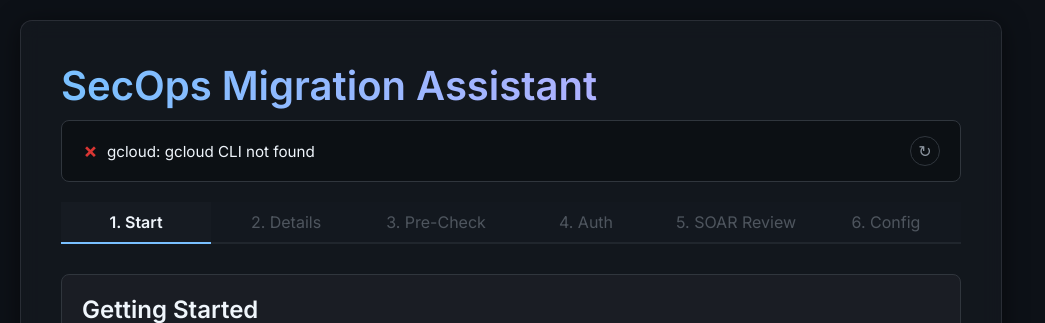
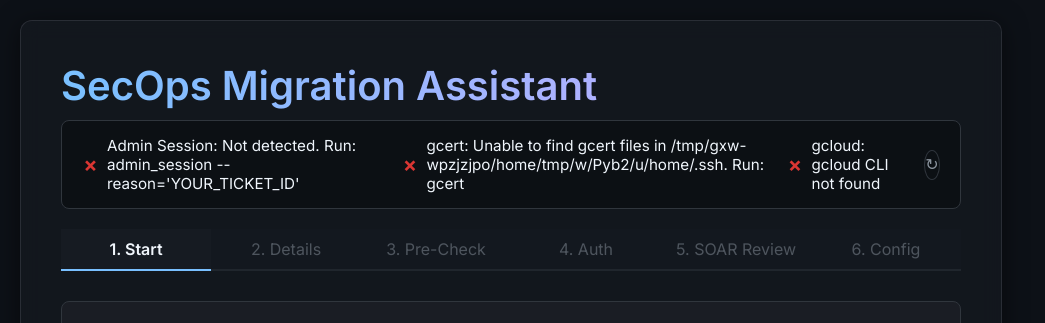
Before and after one commit to slash-31/google-legacy_siem_migration, a Flask app: page / in a window 1280 px wide. Shown: the top 323 px of the page, without its empty margins (0-1045 px from the left). Run offline with Flask 3, Linux system fonts and the light colour scheme; parts of the project's set-up code (start-up, migrations or seed data) failed here and were passed over.

Commit message:
Restore gcert and admin_session checks to startup and UI banner
The previous commit over-removed these checks along with the gcloud
auth login flow. Re-adds check_admin_session() and check_gcert() to
auth_checker.py, includes them in the startup gate (all three must
pass or the app exits), and restores the banner status items in the
frontend.

Co-Authored-By: Claude Opus 4.6 <noreply@anthropic.com>

```diff
--- a/webapp/templates/index.html
+++ b/webapp/templates/index.html
@@ -18,6 +18,14 @@
 
         <!-- Auth Status Banner -->
         <div id="auth-status-banner" class="auth-status-banner">
+            <div class="status-item">
+                <span id="admin-status-icon" class="status-icon">⏳</span>
+                <span id="admin-status-text">Admin Session: Checking...</span>
+            </div>
+            <div class="status-item">
+                <span id="gcert-status-icon" class="status-icon">⏳</span>
+                <span id="gcert-status-text">gcert: Checking...</span>
+            </div>
             <div class="status-item">
                 <span id="gcloud-status-icon" class="status-icon">⏳</span>
                 <span id="gcloud-status-text">gcloud: Checking...</span>
@@ -897,6 +905,18 @@
         // ===================== Auth Banner =====================
 
         function renderAuthBanner(status) {
+            const adminIcon = document.getElementById('admin-status-icon');
+            const adminText = document.getElementById('admin-status-text');
+            adminIcon.textContent = status.admin_session_valid ? '✓' : '✗';
+            adminIcon.style.color = status.admin_session_valid ? 'var(--success-color)' : 'var(--error-color)';
+            adminText.textContent = `Admin Session: ${status.admin_session_message}`;
+
+            const gcertIcon = document.getElementById('gcert-status-icon');
+            const gcertText = document.getElementById('gcert-status-text');
+            gcertIcon.textContent = status.gcert_valid ? '✓' : '✗';
+            gcertIcon.style.color = status.gcert_valid ? 'var(--success-color)' : 'var(--error-color)';
+            gcertText.textContent = `gcert: ${status.gcert_message}`;
+
             const gcloudIcon = document.getElementById('gcloud-status-icon');
             const gcloudText = document.getElementById('gcloud-status-text');
             gcloudIcon.textContent = status.gcloud_valid ? '✓' : '✗';
--- a/webapp/utils/auth_checker.py
+++ b/webapp/utils/auth_checker.py
@@ -1,17 +1,138 @@
 """
 Authentication Checker for SecOps Webapp
 
-Validates gcloud authentication with a @google.com account before
-allowing the webapp to start.
+Validates gcloud, gcert, and admin_session status before allowing
+the webapp to start.
 """
 
+import os
+import re
 import subprocess
 import sys
 import logging
+from datetime import datetime
+from pathlib import Path
 from typing import Tuple, Dict
 
 
 REQUIRED_DOMAIN = "google.com"
+
+
+def check_admin_session() -> Tuple[bool, str]:
+    """
+    Check if user is in an admin_session by walking the process tree.
+
+    Returns:
+        Tuple[bool, str]: (is_valid, message)
+    """
+    try:
+        pid = os.getpid()
+        for _ in range(20):  # safety limit
+            result = subprocess.run(
+                ['ps', '-o', 'ppid=,command=', '-p', str(pid)],
+                capture_output=True,
+                text=True,
+                timeout=2
+            )
+            line = result.stdout.strip()
+            if not line:
+                break
+
+            if 'admin_session' in line.lower():
+                match = re.search(r"--reason[= ]*['\"]?([^'\"\\s]+)", line)
+                if match:
+                    return True, f"Active (Reason: {match.group(1)})"
+                return True, "Active (detected in process tree)"
+
+            parts = line.split(None, 1)
+            if not parts:
+                break
+            try:
+                parent_pid = int(parts[0])
+            except ValueError:
+                break
+            if parent_pid <= 1 or parent_pid == pid:
+                break
+            pid = parent_pid
+
+    except Exception:
+        pass
+
+    return False, "Not detected. Run: admin_session --reason='YOUR_TICKET_ID'"
+
+
+def check_gcert() -> Tuple[bool, str]:
+    """
+    Check if gcert is valid and not expired.
+
+    Uses the gcertstatus command first, falls back to file-based heuristic.
+
+    Returns:
+        Tuple[bool, str]: (is_valid, message)
+    """
+    try:
+        result = subprocess.run(
+            ['gcertstatus'],
+            capture_output=True,
+            text=True,
+            timeout=5
+        )
+        output = result.stdout.strip()
+        if output:
+            expiry_entries = []
+            for line in output.split('\n'):
+                line = line.strip()
+                if not line:
+                    continue
+                match = re.search(r'(.+?)\s+expires\s+in\s+(.+)', line)
+                if match:
+                    cert_type = match.group(1).strip()
+                    time_remaining = match.group(2).strip()
+                    expiry_entries.append((cert_type, time_remaining))
+                elif 'expired' in line.lower() or 'not found' in line.lower() or 'no cert' in line.lower():
+                    return False, "gcert expired or not found. Run: gcert"
+
+            if expiry_entries:
+                summary = ", ".join(f"{t}: {r}" for t, r in expiry_entries)
+                return True, f"Valid ({summary})"
+
+            if result.returncode == 0:
+                return True, "Valid (gcertstatus returned OK)"
+            return False, "gcert status unclear. Run: gcert"
+    except FileNotFoundError:
+        pass
+    except subprocess.TimeoutExpired:
+        pass
+    except Exception:
+        pass
+
+    # Fallback: file-based heuristic
+    ssh_dir = Path.home() / '.ssh'
+
+    cert_patterns = [
+        '*google*cert*',
+        '*certificateauthority*',
+        '*.pub-cert',
+        'id_*-cert.pub'
+    ]
+
+    cert_files = []
+    if ssh_dir.exists():
+        for pattern in cert_patterns:
+            found = list(ssh_dir.glob(pattern))
+            cert_files.extend(found)
+
+    if not cert_files:
+        return False, f"Unable to find gcert files in {ssh_dir}. Run: gcert"
+
+    most_recent = max(cert_files, key=lambda p: p.stat().st_mtime)
+    cert_age_seconds = datetime.now().timestamp() - most_recent.stat().st_mtime
+    cert_age_hours = cert_age_seconds / 3600
+
+    if cert_age_hours > 20:
+        return False, f"Certificate may be expired (age: {cert_age_hours:.1f}h). Run: gcert"
+
+    return True, f"Valid (age: {cert_age_hours:.1f}h, file: {most_recent.name})"
 
 
 def check_gcloud_auth() -> Tuple[bool, str]:
@@ -47,42 +168,63 @@ def check_gcloud_auth() -> Tuple[bool, str]:
 
 def get_auth_status() -> Dict[str, any]:
     """
-    Get gcloud authentication status.
+    Get comprehensive authentication status.
 
     Returns:
-        Dict with gcloud_valid, gcloud_message, and account fields.
+        Dict with admin_session, gcert, and gcloud status fields.
     """
+    admin_valid, admin_msg = check_admin_session()
+    gcert_valid, gcert_msg = check_gcert()
     gcloud_valid, gcloud_msg = check_gcloud_auth()
 
     return {
+        'admin_session_valid': admin_valid,
+        'gcert_valid': gcert_valid,
         'gcloud_valid': gcloud_valid,
+        'admin_session_message': admin_msg,
+        'gcert_message': gcert_msg,
         'gcloud_message': gcloud_msg,
+        'all_valid': admin_valid and gcert_valid and gcloud_valid
     }
 
 
 def validate_startup_requirements():
     """
-    Validate gcloud authentication at startup.
+    Validate authentication at startup.
 
-    If the active gcloud account is not @google.com, prints an error
-    message and exits. The webapp will not start.
+    Checks gcloud, gcert, and admin_session. If any fail, prints an
+    error message and exits. The webapp will not start.
     """
-    gcloud_valid, message = check_gcloud_auth()
+    failures = []
 
+    gcloud_valid, gcloud_msg = check_gcloud_auth()
     if gcloud_valid:
-        logging.info(f"gcloud auth: {message}")
+        logging.info(f"gcloud auth: {gcloud_msg}")
     else:
+        failures.append(("gcloud", gcloud_msg, "gcloud auth login"))
+
+    gcert_valid, gcert_msg = check_gcert()
+    if gcert_valid:
+        logging.info(f"gcert: {gcert_msg}")
+    else:
+        failures.append(("gcert", gcert_msg, "gcert"))
+
+    admin_valid, admin_msg = check_admin_session()
+    if admin_valid:
+        logging.info(f"admin_session: {admin_msg}")
+    else:
+        failures.append(("admin_session", admin_msg, "admin_session --reason='YOUR_TICKET_ID'"))
+
+    if failures:
         print()
         print("=" * 60)
-        print("ERROR: gcloud authentication required")
+        print("ERROR: Authentication requirements not met")
         print("=" * 60)
-        print(f"  {message}")
-        print()
-        print("  Please authenticate before running the app:")
-        print()
-        print("    gcloud auth login")
-        print()
-        print(f"  You must use a @{REQUIRED_DOMAIN} account.")
+        for name, msg, fix in failures:
+            print(f"  {name}: {msg}")
+            print(f"    Fix: {fix}")
+            print()
+        print(f"  gcloud must use a @{REQUIRED_DOMAIN} account.")
         print("=" * 60)
         print()
         sys.exit(1)
```
